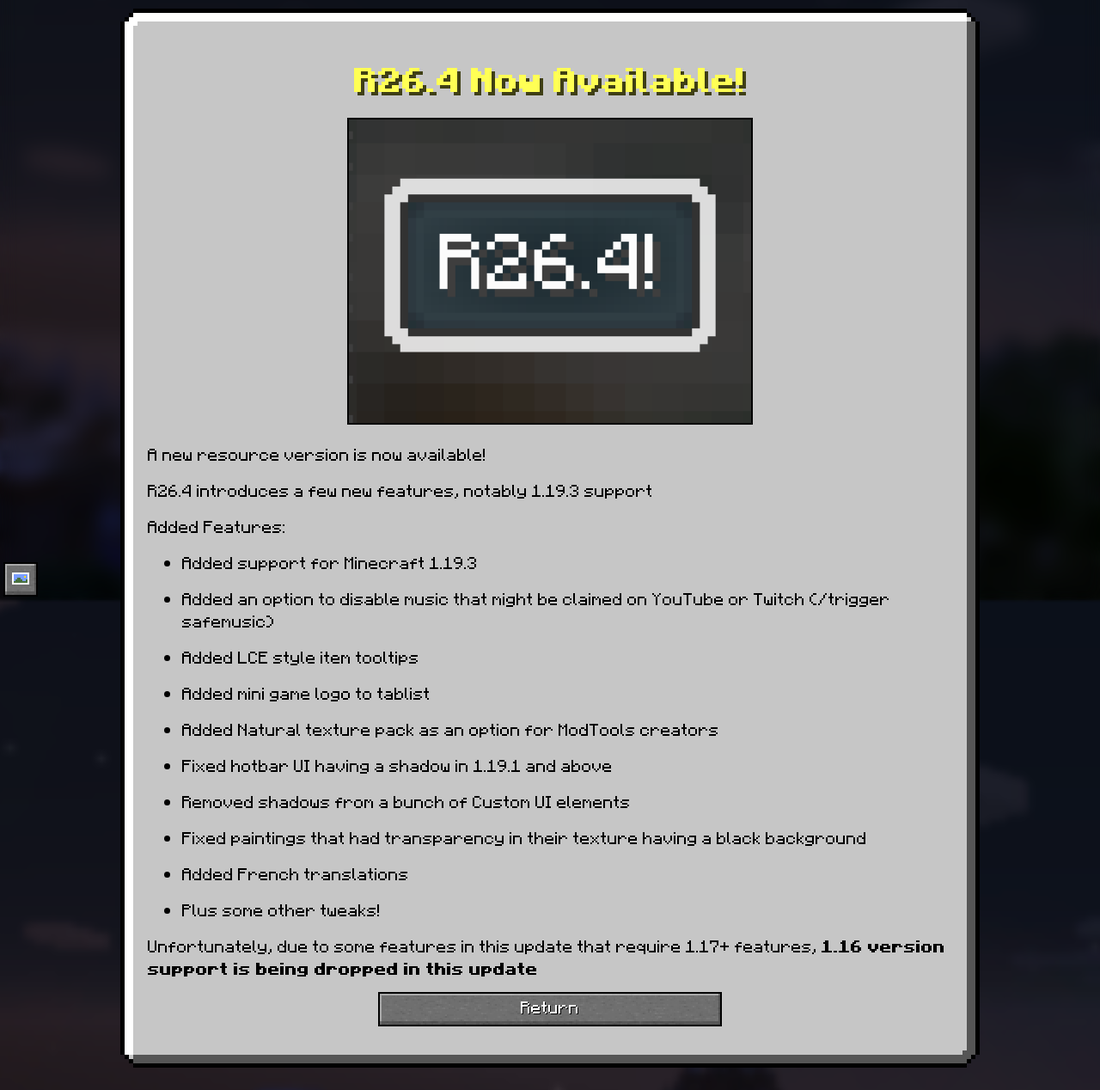
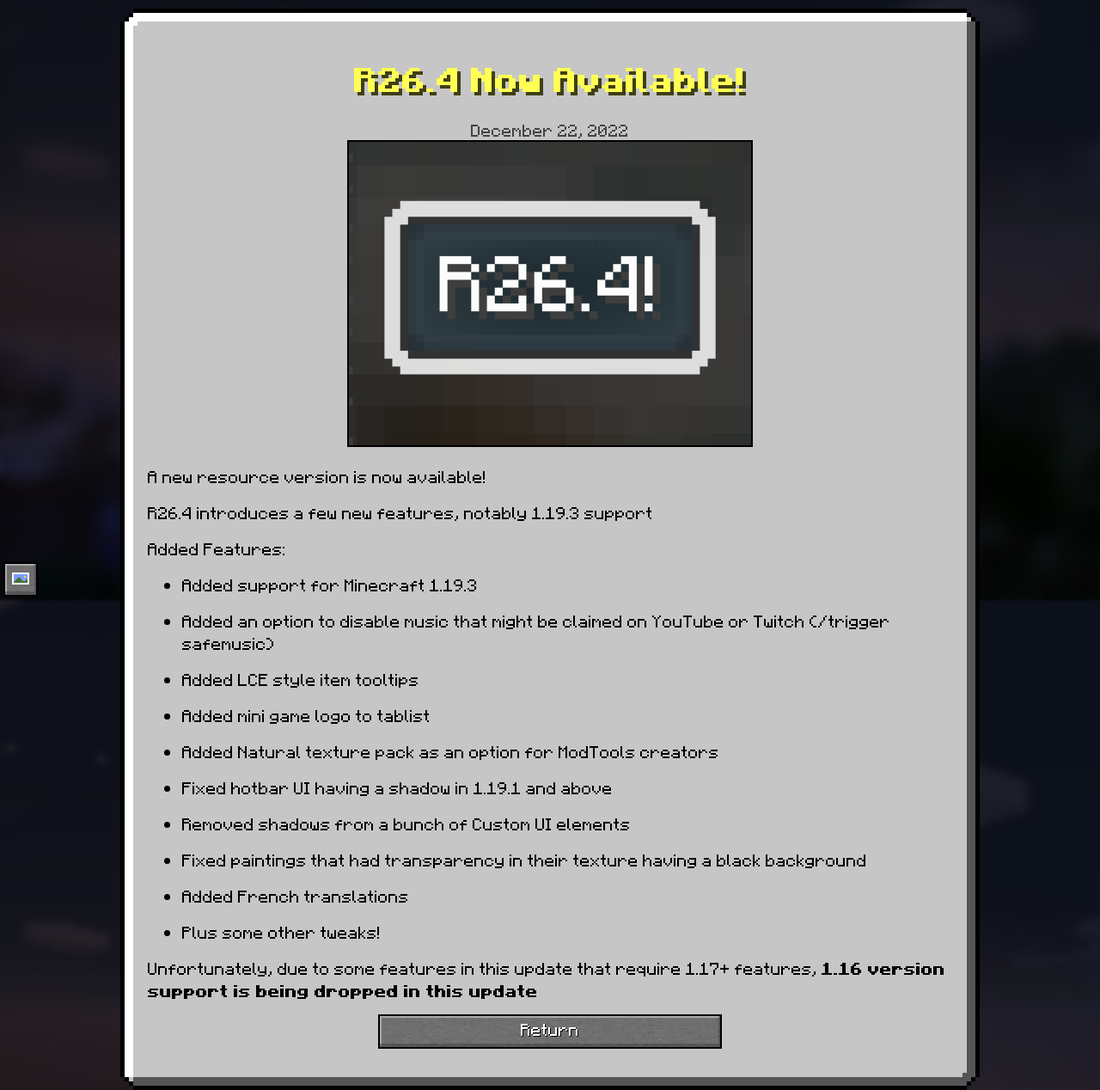
Before and after one commit to Legacy-Edition-Minigames/Website, a Jekyll site: the page built from _posts/blog/2022-12-22-r26.4-released.markdown, in a window 1280 px wide, cut to the strip 202-1470 px from the top of the page. Shown: the whole strip at 86% size. Built offline with Jekyll 4.4.1, drawn with Linux system fonts in a browser that asks for light colours; some web fonts are replaced.

Commit message:
Show date of blogpost on individual post pages

```diff
--- a/_layouts/post.html
+++ b/_layouts/post.html
@@ -3,6 +3,7 @@ layout: default
 ---
 <div class="guibox center">
 	<h1>{{ page.title }}</h1>
+	<span style="color: #444444">{{ page.date | date: "%B" }} {{ page.date | date: "%d" | plus:'0' }}, {{ page.date | date: "%Y" }}</span><br>
 	<img src="{% if page.image %}{{ page.image }}{% else %}{{ site.baseurl }}/assets/post-image-placeholder.png{% endif %}" style="width: 50%; height: auto; border: 2px solid black;">
 	<div style="text-align: left; margin-top: 10px;">{%- if page.markdown != false -%}{{ page.main-text | markdownify }}{%- else -%}{{ page.main-text }}{%- endif -%}</div>
 	<p><a href="{{ site.baseurl }}/blog" class="minecraft-button center">Return</a></p>
```
